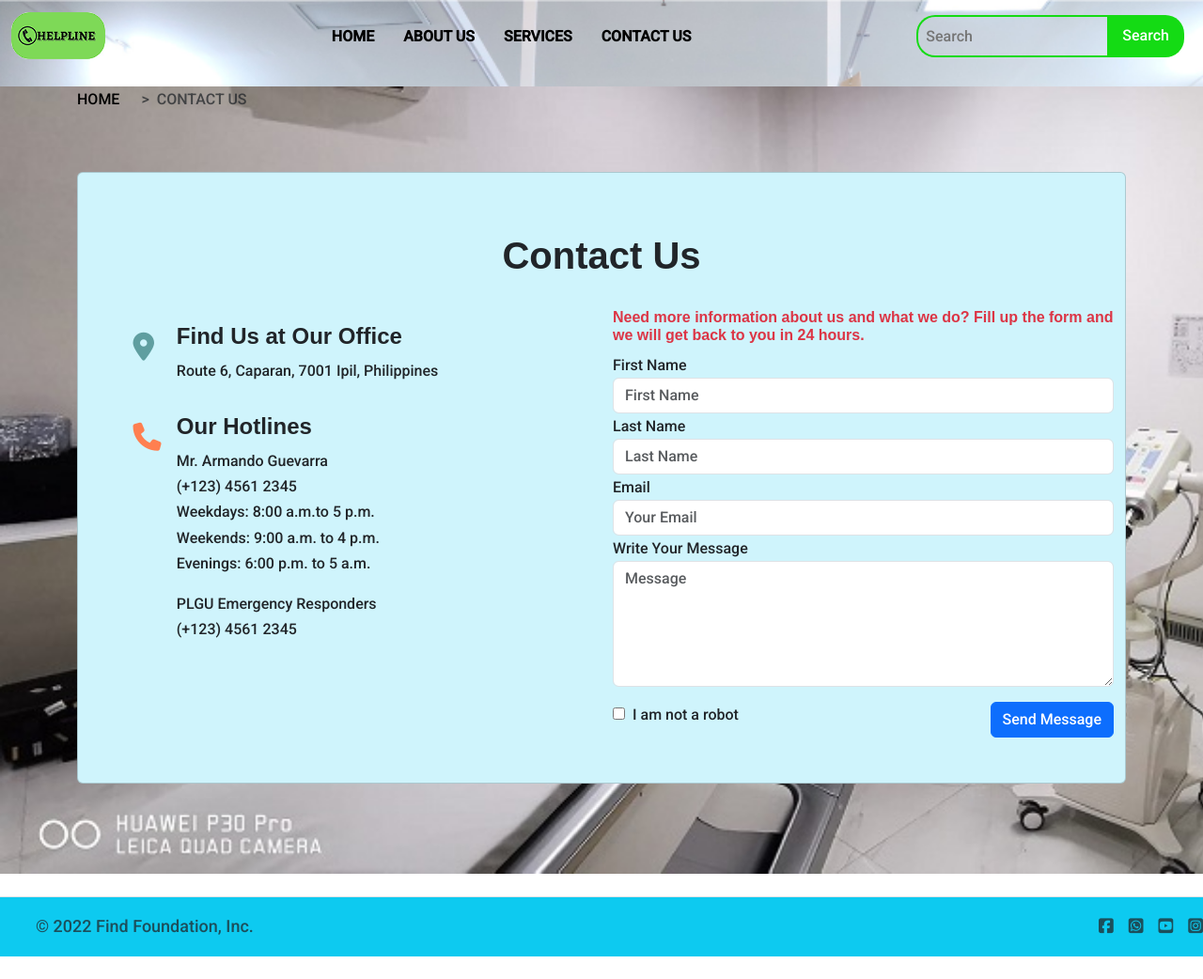
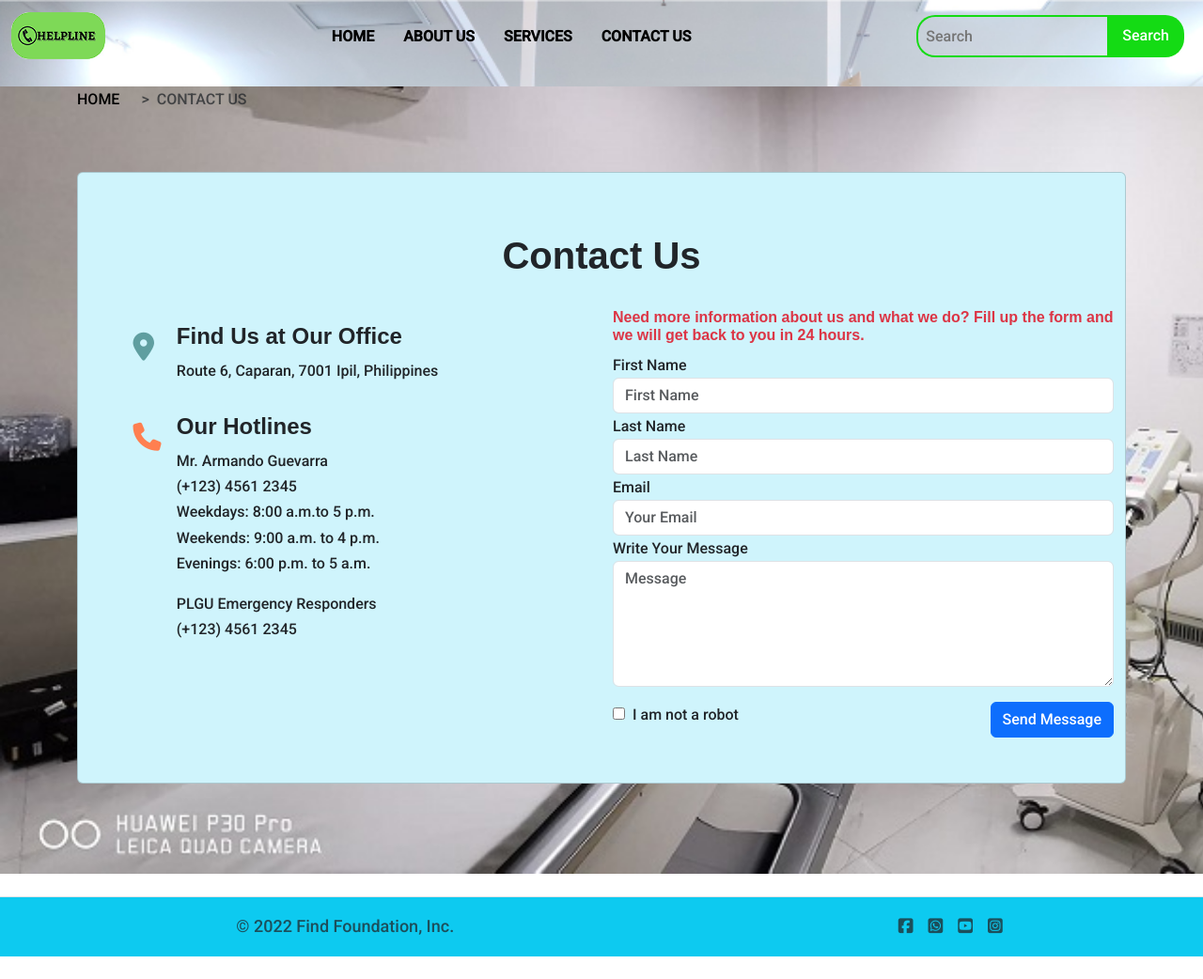
Before and after one commit to tonym1965/mini-project-1, a plain HTML site: page contact.html in a window 1280 px wide. Shown: the whole page at 94% size. Drawn offline with nearby package versions, Linux system fonts and the light colour scheme.

Commit message:
Updated contact and services html

```diff
--- a/contact.html
+++ b/contact.html
@@ -191,50 +191,27 @@
     </section>
   </div>
     <!--footer-->
-    <section class="p-0">
-      <footer
-        class="d-flex flex-wrap justify-content-between align-items-center py-3 my-4 border-top bg-info"
-        style="font-size: large"
-      >
-        <div class="col-md-4 d-flex align-items-center">
-          <a
-            href="/"
-            class="mb-3 me-2 mb-md-0 text-muted text-decoration-none lh-1"
-          >
-            <svg class="bi" width="30" height="24">
-              <use xlink:href="#bootstrap"></use>
-            </svg>
+    <section class="py-0">
+      <div class="container>
+        <div class="row">
+      <footer class="d-flex flex-wrap justify-content-center py-3 my-4 border-top bg-info" style="font-size:large;">
+        <div class="col-lg-4 d-flex">
+          <a href="/" class="mb-2 me-2 mb-md-0 text-muted text-decoration-none lh-1">
+            <svg class="bi" width="30" height="24"><use xlink:href="#bootstrap"></use></svg>
           </a>
-          <span class="mb-3 mb-md-0 text-muted"
-            >© 2022 Find Foundation, Inc.</span
-          >
+          <span class="mb-0 mb-md-0 text-muted">© 2022 Find Foundation, Inc.</span>
         </div>
 
-        <ul class="nav col-md-4 justify-content-end list-unstyled d-flex">
-          <li class="ms-3">
-            <a class="text-muted" href="#"
-              ><i class="fa-brands fa-square-facebook"></i
-            ></a>
-          </li>
-          <li class="ms-3">
-            <a class="text-muted" href="#"
-              ><i class="fa-brands fa-square-whatsapp"></i
-            ></a>
-          </li>
-          <li class="ms-3">
-            <a class="text-muted" href="#"
-              ><i class="fa-brands fa-square-youtube"></i
-            ></a>
-          </li>
-          <li class="ms-3">
-            <a class="text-muted" href="#"
-              ><i class="fa-brands fa-square-instagram"></i
-            ></a>
-          </li>
+        <ul class="nav col-lg-4 justify-content-end list-unstyled d-flex">
+          <li class="ms-3"><a class="text-muted" href="#"><i class="fa-brands fa-square-facebook"></i></a></li>
+          <li class="ms-3"><a class="text-muted" href="#"><i class="fa-brands fa-square-whatsapp"></i></a></li>
+          <li class="ms-3"><a class="text-muted" href="#"><i class="fa-brands fa-square-youtube"></i></a></li>
+          <li class="ms-3"><a class="text-muted" href="#"><i class="fa-brands fa-square-instagram"></i></a></li>
         </ul>
       </footer>
+        </div>
+      </div>
     </section>
-
     <!-- JS -->
     <script
       src="https://cdn.jsdelivr.net/npm/bootstrap@5.3.0-alpha1/dist/js/bootstrap.bundle.min.js"
```
Also changed, not shown: services.html (+7 -8 lines).
